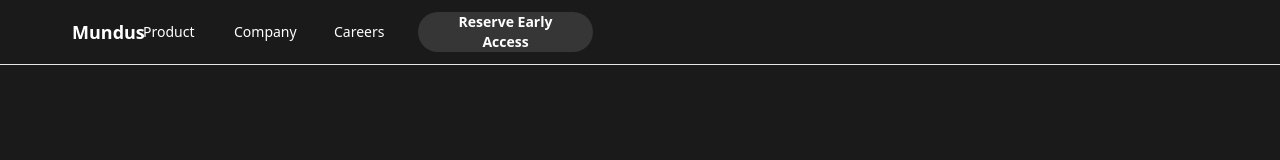
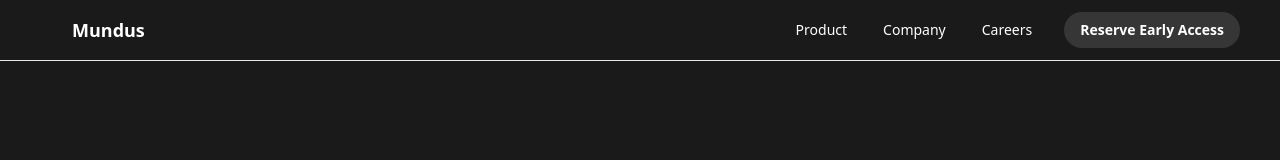
Before and after one commit to MikeChan-HK/mundus-home-1, a React (Vite) app: page / in a window 1280 px wide. Shown: the top 160 px of the page. Built offline with nearby package versions, Linux system fonts and the light colour scheme.

Commit message:
Fix: Header UI
Move company name to the left and other navigation items to the right.

```diff
--- a/src/components/Header.tsx
+++ b/src/components/Header.tsx
@@ -1,33 +1,33 @@
+
 import React from 'react';
 
 export const Header: React.FC = () => {
   return (
     <header className="w-full max-md:max-w-full">
-      <nav className="flex w-full items-center justify-between flex-wrap px-10 py-3 border-[rgba(229,232,235,1)] border-b max-md:max-w-full max-md:px-5">
-        <div className="self-stretch flex items-center gap-4 my-auto">
-          <div className="self-stretch w-4 my-auto">
+      <nav className="flex w-full items-center justify-between px-10 py-3 border-[rgba(229,232,235,1)] border-b max-md:max-w-full max-md:px-5">
+        <div className="flex items-center gap-4">
+          <div className="w-4 h-4">
             <div className="flex min-h-4 w-4 flex-1" />
           </div>
-          <div className="self-stretch text-lg text-white font-bold whitespace-nowrap leading-none w-[71px] my-auto">
+          <div className="text-lg text-white font-bold whitespace-nowrap leading-none">
             Mundus
           </div>
         </div>
-        <div className="self-stretch flex min-w-60 gap-8 text-sm text-white flex-wrap flex-1 shrink basis-[0%] my-auto max-md:max-w-full">
-          <nav className="flex min-w-60 min-h-10 items-center gap-9 font-medium whitespace-nowrap">
-            <a href="#product" className="self-stretch w-[55px] my-auto hover:text-gray-300 transition-colors">
+
+        <div className="flex items-center gap-8 text-sm text-white">
+          <nav className="flex items-center gap-9 font-medium whitespace-nowrap">
+            <a href="#product" className="hover:text-gray-300 transition-colors">
               Product
             </a>
-            <a href="#company" className="self-stretch w-16 my-auto hover:text-gray-300 transition-colors">
+            <a href="#company" className="hover:text-gray-300 transition-colors">
               Company
             </a>
-            <a href="#careers" className="self-stretch w-[52px] my-auto hover:text-gray-300 transition-colors">
+            <a href="#careers" className="hover:text-gray-300 transition-colors">
               Careers
             </a>
           </nav>
-          <button className="bg-[rgba(54,54,54,1)] flex min-w-[84px] min-h-10 max-w-[480px] items-center overflow-hidden font-bold text-center justify-center w-[175px] px-4 rounded-[20px] hover:bg-[rgba(74,74,74,1)] transition-colors">
-            <span className="self-stretch w-[143px] overflow-hidden my-auto">
-              Reserve Early Access
-            </span>
+          <button className="bg-[rgba(54,54,54,1)] flex items-center justify-center font-bold text-center px-4 py-2 rounded-[20px] hover:bg-[rgba(74,74,74,1)] transition-colors whitespace-nowrap">
+            Reserve Early Access
           </button>
         </div>
       </nav>
```
